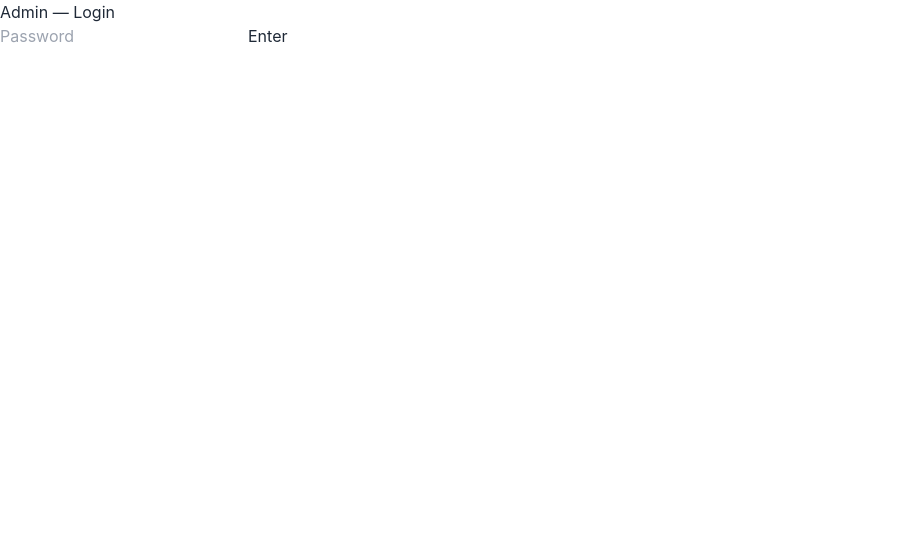
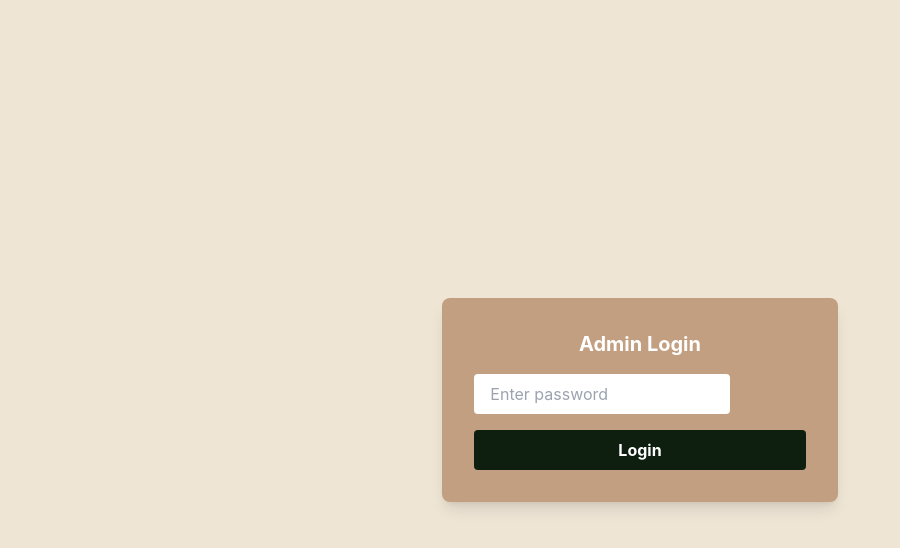
Before and after one commit to intelligencefordm-glitch/villa-anantara-web, a Next.js app: page /admin in a window 1280 px wide. Shown: the top 548 px of the page, without its empty margins (0-900 px from the left). Built offline with nearby package versions, Linux system fonts and the light colour scheme.

Commit message:
Update page.tsx

```diff
--- a/app/admin/page.tsx
+++ b/app/admin/page.tsx
@@ -1,36 +1,147 @@
-'use client';
-import { useState } from 'react';
+"use client";
+
+import { useState, useEffect } from "react";
+import { DayPicker } from "react-day-picker";
+import "react-day-picker/dist/style.css";
+import { format } from "date-fns";
 
 export default function AdminPage() {
-  const [pw,setPw] = useState('');
-  const [authed,setAuthed] = useState(false);
+  const [password, setPassword] = useState("");
+  const [authed, setAuthed] = useState(false);
+  const [blockedDates, setBlockedDates] = useState<Date[]>([]);
+  const [loading, setLoading] = useState(true);
 
-  function login(e:any) {
-    e.preventDefault();
-    // client-side gate only; real protection on server via API route
-    if (pw === process.env.NEXT_PUBLIC_ADMIN_PASSWORD) {
+  // === FETCH BLOCKED DATES ON LOGIN ===
+  const fetchBlocked = async () => {
+    setLoading(true);
+    const res = await fetch("/api/blocks/list");
+    const json = await res.json();
+
+    if (Array.isArray(json)) {
+      setBlockedDates(json.map((d: any) => new Date(d.date)));
+    }
+
+    setLoading(false);
+  };
+
+  // === LOGIN HANDLER ===
+  const handleLogin = async () => {
+    const res = await fetch("/api/admin/auth", {
+      method: "POST",
+      body: JSON.stringify({ password }),
+    });
+
+    const json = await res.json();
+
+    if (json.success) {
       setAuthed(true);
+      fetchBlocked();
     } else {
-      alert('Wrong password');
+      alert("Incorrect password");
     }
-  }
+  };
+
+  // === CLICK DATE TO TOGGLE BLOCK ===
+  const toggleDate = async (date: Date) => {
+    const dateString = format(date, "yyyy-MM-dd");
+
+    const isBlocked = blockedDates.some(
+      (d) => format(d, "yyyy-MM-dd") === dateString
+    );
+
+    if (isBlocked) {
+      // Remove from DB
+      await fetch("/api/blocks/remove", {
+        method: "POST",
+        body: JSON.stringify({ date: dateString }),
+      });
+    } else {
+      // Add to DB
+      await fetch("/api/blocks/add", {
+        method: "POST",
+        body: JSON.stringify({ date: dateString, reason: "Admin block" }),
+      });
+    }
+
+    // Refresh calendar
+    fetchBlocked();
+  };
 
   if (!authed) {
     return (
-      <div className="container">
-        <h2>Admin — Login</h2>
-        <form onSubmit={login}>
-          <input placeholder="Password" value={pw} onChange={e=>setPw(e.target.value)} />
-          <button>Enter</button>
-        </form>
-      </div>
-    )
+      <main
+        className="min-h-screen flex flex-col items-center justify-center"
+        style={{ backgroundColor: "#EFE5D5" }}
+      >
+        <div
+          className="p-8 rounded-lg shadow-lg"
+          style={{ backgroundColor: "#C29F80" }}
+        >
+          <h1 className="text-white text-xl font-bold mb-4 text-center">
+            Admin Login
+          </h1>
+
+          <input
+            type="password"
+            placeholder="Enter password"
+            className="px-4 py-2 rounded w-64 text-black"
+            onChange={(e) => setPassword(e.target.value)}
+          />
+
+          <button
+            onClick={handleLogin}
+            className="mt-4 px-4 py-2 rounded text-white font-bold w-full"
+            style={{ backgroundColor: "#0F1F0F" }}
+          >
+            Login
+          </button>
+        </div>
+      </main>
+    );
   }
 
+  // === ADMIN CALENDAR VIEW ===
   return (
-    <div className="container">
-      <h2>Admin Panel (Stub)</h2>
-      <p>Use server admin APIs to manage bookings. This is a UI placeholder.</p>
-    </div>
-  )
+    <main
+      className="min-h-screen px-6 py-10"
+      style={{ backgroundColor: "#EFE5D5" }}
+    >
+      <h1 className="text-3xl font-bold mb-6 text-[#0F1F0F]">Admin Panel</h1>
+
+      <p className="mb-4 text-[#0F1F0F]">
+        Click dates to block or unblock them.
+      </p>
+
+      {loading ? (
+        <p>Loading calendar...</p>
+      ) : (
+        <DayPicker
+          mode="multiple"
+          selected={blockedDates}
+          onDayClick={toggleDate}
+          modifiers={{
+            blocked: blockedDates,
+          }}
+          modifiersStyles={{
+            blocked: {
+              backgroundColor: "#C29F80",
+              color: "white",
+            },
+          }}
+        />
+      )}
+
+      <h2 className="text-xl font-bold mt-10 mb-4 text-[#0F1F0F]">
+        Blocked Dates
+      </h2>
+
+      <ul className="space-y-2">
+        {blockedDates.map((d, index) => (
+          <li key={index} className="text-[#0F1F0F]">
+            • {format(d, "dd MMM yyyy")}
+          </li>
+        ))}
+      </ul>
+    </main>
+  );
 }
```
